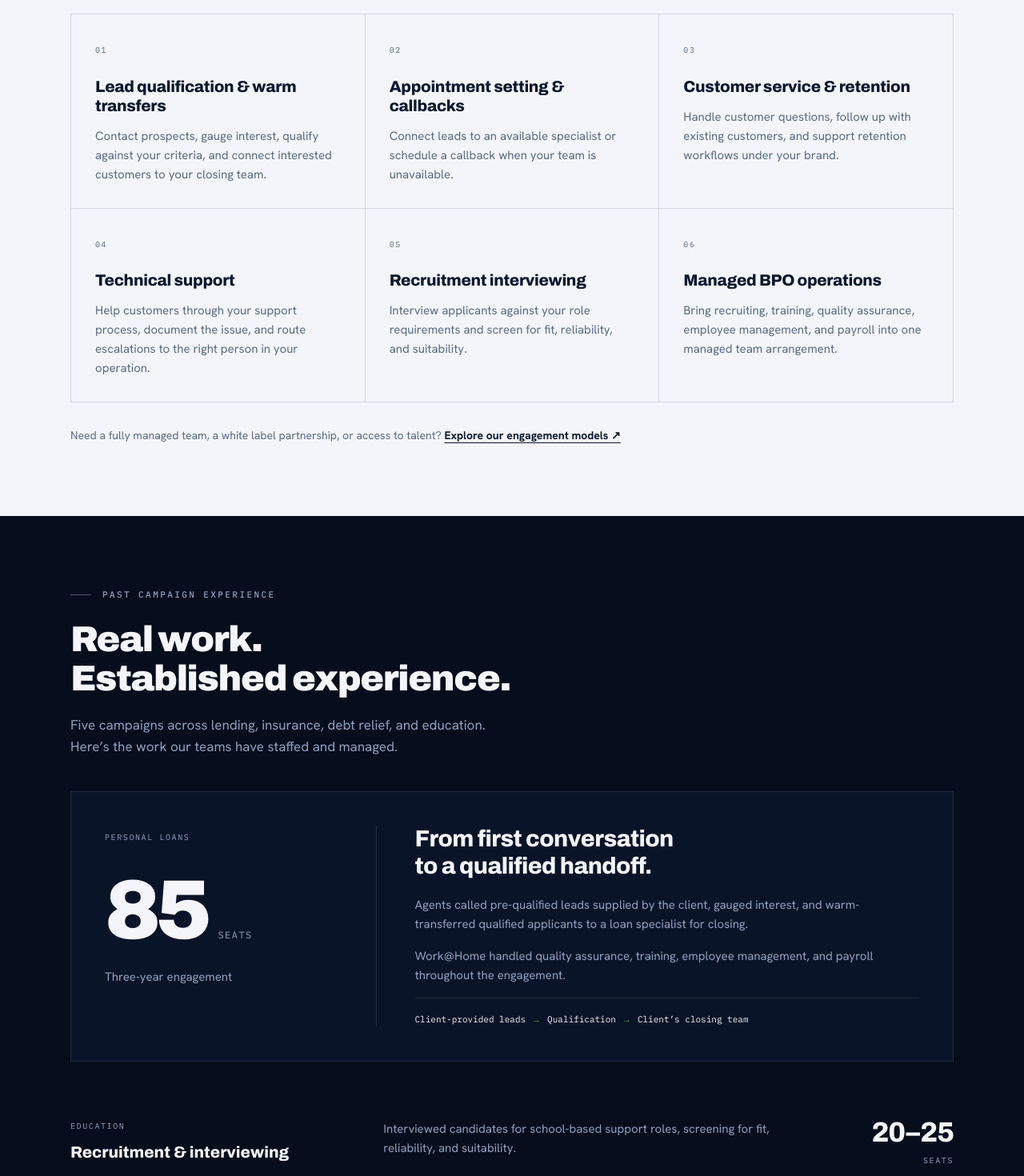
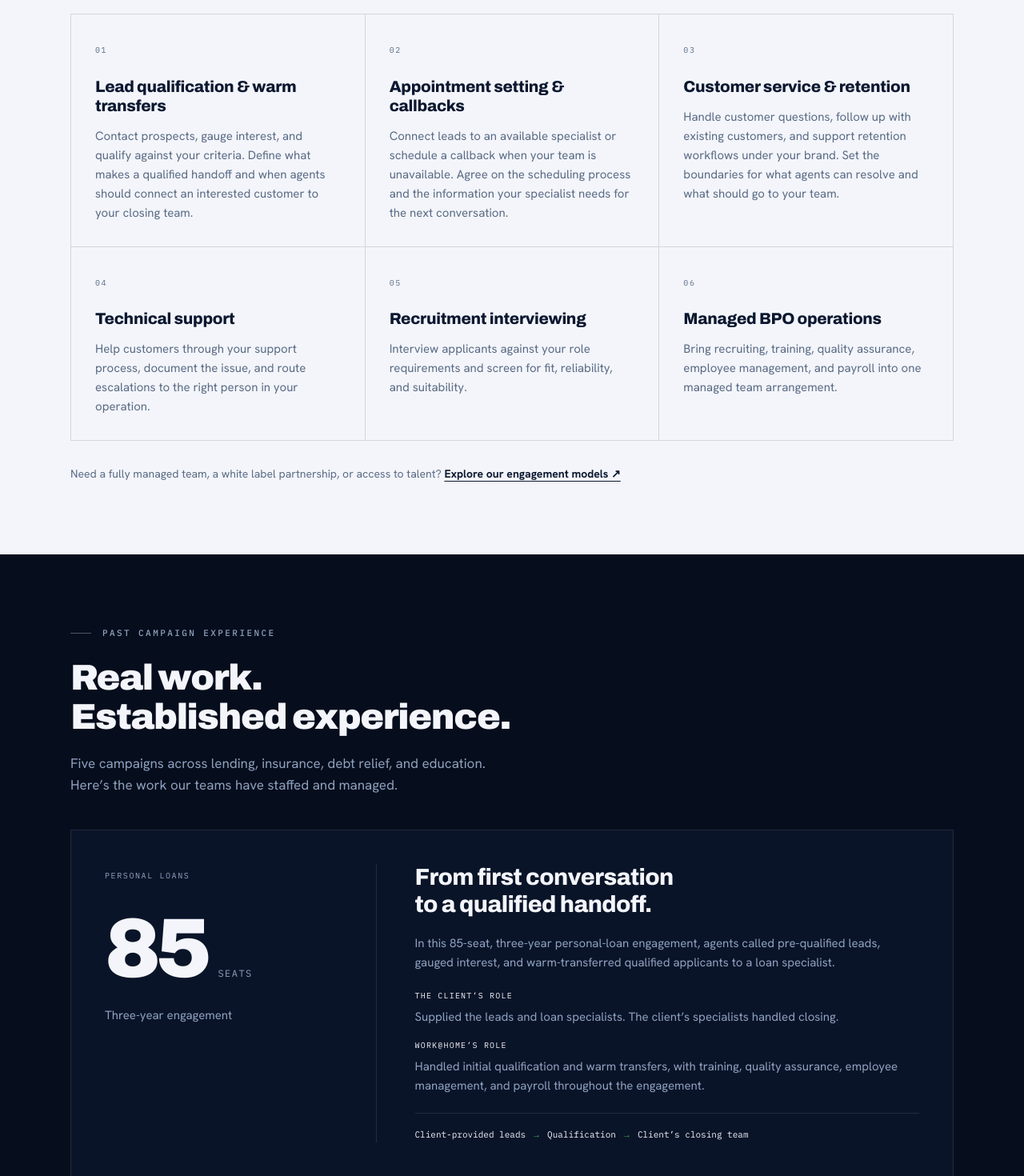
Before and after one commit to raelnv-arch/workathomecc-web, a Next.js app: page /tijuana-call-center in a window 1280 px wide. Shown: the part 1160-2630 px from the top of the page at 80% size. Built offline with nearby package versions, Linux system fonts and the light colour scheme.

Commit message:
Restore legacy contact URL and expand Tijuana service details

```diff
--- a/app/HomePage.tsx
+++ b/app/HomePage.tsx
@@ -464,6 +464,10 @@ export default function HomePage() {
           <div className="svc-aside rv">
             <p className="eyebrow">Engagement models</p>
             <h2 className="svc-head">Three ways to run your operation. One standard of control.</h2>
+            <p className="svc-intro">Explore the work your team can take on, from lead qualification and warm transfers to customer service and retention.</p>
+            <a className="svc-detail-link" href="/tijuana-call-center">
+              <span>Explore call center &amp; BPO services in Tijuana</span><span aria-hidden="true">↗</span>
+            </a>
           </div>
           <div className="svc-grid rv rv2">
             <article className="svc">
--- a/app/globals.css
+++ b/app/globals.css
@@ -311,6 +311,11 @@ html { scroll-behavior: smooth; }
   letter-spacing: -.02em; line-height: 1.08; max-width: 22ch; text-wrap: balance; margin-bottom: 54px;
 }
 .svc-aside .svc-head { font-size: clamp(25px, 2.5vw, 36px); max-width: none; margin-bottom: 0; }
+.svc-intro { color: var(--mist-ink); font-size: 14px; line-height: 1.7; margin-top: 22px; max-width: 38ch; }
+.svc-detail-link { display: inline-flex; align-items: flex-start; gap: 14px; margin-top: 20px; color: var(--ink); font-size: 14px; line-height: 1.6; font-weight: 700; text-decoration: underline; text-underline-offset: 4px; }
+.svc-detail-link > span:last-child { flex-shrink: 0; }
+.svc-detail-link:hover { text-decoration-thickness: 2px; }
+.svc-detail-link:focus-visible { outline: 2px solid var(--ink); outline-offset: 6px; }
 .svc-grid { display: grid; grid-template-columns: repeat(3, 1fr); border: 1px solid var(--hair-l); }
 .svc {
   --card-mut: var(--mist-ink);
@@ -342,6 +347,7 @@ html { scroll-behavior: smooth; }
 .services-video .svc-layout { position: relative; z-index: 1; }
 .services-video .svc-aside .svc-head { text-shadow: 0 2px 30px rgba(243, 245, 250, .92), 0 0 4px rgba(243, 245, 250, .7); }
 .services-video .svc-aside .eyebrow { text-shadow: 0 1px 12px rgba(243, 245, 250, .96), 0 0 3px rgba(243, 245, 250, .85); }
+.services-video .svc-intro, .services-video .svc-detail-link { text-shadow: 0 1px 12px rgba(243, 245, 250, .98), 0 0 3px rgba(243, 245, 250, .9); }
 .services-video .svc-grid {
   background: rgba(243, 245, 250, .82);
   -webkit-backdrop-filter: blur(14px);
--- a/app/tijuana-call-center/page.module.css
+++ b/app/tijuana-call-center/page.module.css
@@ -50,6 +50,9 @@
 .featuredMetric p { color: var(--mist); font-size: 14px; }
 .featured h3 { font-family: var(--disp); font-size: 29px; line-height: 1.15; font-weight: 800; letter-spacing: -.02em; margin-bottom: 20px; }
 .featured div > p { color: var(--mist); font-size: 15px; margin-bottom: 16px; }
+.campaignScope { display: grid; gap: 16px; margin: 22px 0; }
+.campaignScope dt { font-family: var(--mono); font-size: 10px; letter-spacing: .12em; text-transform: uppercase; color: var(--paper); margin-bottom: 6px; }
+.campaignScope dd { margin: 0; font-size: 15px; color: var(--mist); }
 .workflow { display: flex; flex-wrap: wrap; gap: 8px; border-top: 1px solid var(--hair-d); padding-top: 18px; font-size: 11px; color: var(--paper); font-family: var(--mono); }
 .workflow > span { color: var(--signal); }
 .campaign { display: grid; grid-template-columns: minmax(0, 1.05fr) minmax(0, 1.6fr) minmax(100px, .4fr); gap: 36px; align-items: center; padding: 26px 0; border-bottom: 1px solid var(--hair-d); }
@@ -71,6 +74,7 @@
 .operating { background: var(--night-2); border-top: 1px solid var(--hair-d); border-bottom: 1px solid var(--hair-d); }
 .operatingGrid, .faqGrid { display: grid; grid-template-columns: minmax(0, 1fr) minmax(0, 1.1fr); gap: 72px; align-items: start; }
 .operating .sectionHead { margin-bottom: 0; }
+.operating .sectionHead > p:not(:first-child) { color: var(--mist); font-size: 17px; margin-top: 20px; }
 .operating .textLink { margin-top: 24px; }
 .steps { list-style: none; }
 .steps li { display: flex; gap: 26px; border-top: 1px solid var(--hair-d); padding: 24px 0; }
--- a/app/tijuana-call-center/page.tsx
+++ b/app/tijuana-call-center/page.tsx
@@ -15,9 +15,9 @@ export const metadata: Metadata = {
 };
 
 const services = [
-  { title: 'Lead qualification & warm transfers', text: 'Contact prospects, gauge interest, qualify against your criteria, and connect interested customers to your closing team.' },
-  { title: 'Appointment setting & callbacks', text: 'Connect leads to an available specialist or schedule a callback when your team is unavailable.' },
-  { title: 'Customer service & retention', text: 'Handle customer questions, follow up with existing customers, and support retention workflows under your brand.' },
+  { title: 'Lead qualification & warm transfers', text: 'Contact prospects, gauge interest, and qualify against your criteria. Define what makes a qualified handoff and when agents should connect an interested customer to your closing team.' },
+  { title: 'Appointment setting & callbacks', text: 'Connect leads to an available specialist or schedule a callback when your team is unavailable. Agree on the scheduling process and the information your specialist needs for the next conversation.' },
+  { title: 'Customer service & retention', text: 'Handle customer questions, follow up with existing customers, and support retention workflows under your brand. Set the boundaries for what agents can resolve and what should go to your team.' },
   { title: 'Technical support', text: 'Help customers through your support process, document the issue, and route escalations to the right person in your operation.' },
   { title: 'Recruitment interviewing', text: 'Interview applicants against your role requirements and screen for fit, reliability, and suitability.' },
   { title: 'Managed BPO operations', text: 'Bring recruiting, training, quality assurance, employee management, and payroll into one managed team arrangement.' },
@@ -37,7 +37,9 @@ const faqs = [
   { question: 'Are your agents remote, and do we need to visit an office?', answer: 'Our delivery model is remote, with headquarters in Tijuana, Baja California. Many of our agents work from home. Client coordination, training, instructions, and payments are handled online; an office visit is not required to work with us.' },
   { question: 'Can agents work in our systems and under our brand?', answer: 'Yes. We build teams to work in your systems, follow your workflows, and represent your brand. System access, escalation paths, and reporting expectations are agreed during setup.' },
   { question: 'Do you supply leads or close sales?', answer: 'In our three-year personal-loan campaign, the client supplied the leads and loan specialists. Our agents handled initial qualification and warm transfers; the client’s specialists handled closing. We define lead sourcing, qualification criteria, and closing responsibilities for each engagement.' },
-  { question: 'How much does outsourcing cost, and how quickly can we start?', answer: 'Pricing and launch timing depend on the work, team size, schedule, training, and management scope. Share your current workflow and coverage needs so we can prepare a proposal and agree a launch plan.' },
+  { question: 'How do training, quality assurance, and reporting work?', answer: 'Our three-year lending engagement included training and quality assurance alongside employee management and payroll. For your campaign, we agree the training scope, quality criteria, reporting expectations, and escalation contacts during setup. The responsibilities depend on whether you choose a managed team, white label partnership, or talent access.' },
+  { question: 'What should we prepare before discussing a team?', answer: 'Bring an outline of the work, estimated workload, coverage hours and time zone, required languages, and the systems your team uses. For outbound work, explain where leads come from, what qualifies a prospect, and who handles the next step. These details help us define responsibilities and staffing.' },
+  { question: 'How much does outsourcing cost, and how quickly can we start?', answer: 'Pricing and launch timing depend on the work, team size, schedule, training, and management scope. We agree the proposal and launch plan around those requirements. System access, training materials, and a clear handoff process are part of the setup discussion.' },
 ];
 
 const schema = {
@@ -135,7 +137,15 @@ export default function TijuanaCallCenterPage() {
             </div>
             <article className={styles.featured}>
               <div className={styles.featuredMetric}><span className={styles.smallLabel}>Personal loans</span><strong>85<span>seats</span></strong><p>Three-year engagement</p></div>
-              <div><h3>From first conversation<br />to a qualified handoff.</h3><p>Agents called pre-qualified leads supplied by the client, gauged interest, and warm-transferred qualified applicants to a loan specialist for closing.</p><p>Work@Home handled quality assurance, training, employee management, and payroll throughout the engagement.</p><span className={styles.workflow}>Client-provided leads <span aria-hidden="true">→</span> Qualification <span aria-hidden="true">→</span> Client’s closing team</span></div>
+              <div>
+                <h3>From first conversation<br />to a qualified handoff.</h3>
+                <p>In this 85-seat, three-year personal-loan engagement, agents called pre-qualified leads, gauged interest, and warm-transferred qualified applicants to a loan specialist.</p>
+                <dl className={styles.campaignScope}>
+                  <div><dt>The client’s role</dt><dd>Supplied the leads and loan specialists. The client’s specialists handled closing.</dd></div>
+                  <div><dt>Work@Home’s role</dt><dd>Handled initial qualification and warm transfers, with training, quality assurance, employee management, and payroll throughout the engagement.</dd></div>
+                </dl>
+                <span className={styles.workflow}>Client-provided leads <span aria-hidden="true">→</span> Qualification <span aria-hidden="true">→</span> Client’s closing team</span>
+              </div>
             </article>
             <div className={styles.campaigns}>
               {campaigns.map(campaign => <article className={styles.campaign} key={campaign.task}>
@@ -166,14 +176,16 @@ export default function TijuanaCallCenterPage() {
           <div className={`wrap ${styles.operatingGrid}`}>
             <div className={styles.sectionHead}>
               <p className="eyebrow">Remote delivery. Managed operations.</p>
-              <h2 id="operating-heading">Built in Tijuana.<br />Connected to you.</h2>
+              <h2 id="operating-heading">How we set up your<br />outsourced team.</h2>
               <p>Our headquarters are in Baja California. Many of our agents work from home, and client coordination, training, instructions, and payments happen online. You can work with us without an office visit.</p>
+              <p>The setup discussion connects your business goals to the work agents will do. Responsibilities vary with your engagement model, so we agree the scope before launch.</p>
               <a className={styles.textLink} href="/#team">Meet our leadership <span aria-hidden="true">↗</span></a>
             </div>
             <ol className={styles.steps}>
-              <li><span className={styles.number}>01</span><div><h3>Define the work</h3><p>Agree on responsibilities, qualification criteria, coverage, systems, reporting, and escalation paths.</p></div></li>
-              <li><span className={styles.number}>02</span><div><h3>Prepare the team</h3><p>Match staffing and training to your workflow, brand, and chosen engagement model.</p></div></li>
-              <li><span className={styles.number}>03</span><div><h3>Manage the delivery</h3><p>Launch with agreed oversight, quality checks, and communication so you can follow the work as it happens.</p></div></li>
+              <li><span className={styles.number}>01</span><div><h3>Define scope and coverage</h3><p>Outline the tasks, expected workload, required languages, and coverage hours in your business time zone. Agree which responsibilities stay with your team and which move to Work@Home.</p></div></li>
+              <li><span className={styles.number}>02</span><div><h3>Plan training and system access</h3><p>Agree the training materials, workflows, brand guidelines, and access agents need in your systems. Match staffing and training responsibilities to your chosen engagement model.</p></div></li>
+              <li><span className={styles.number}>03</span><div><h3>Set handoffs and escalation paths</h3><p>For lead qualification, define the criteria for a warm transfer and the callback process when a specialist is unavailable. For support, agree what agents can resolve and who handles escalations.</p></div></li>
+              <li><span className={styles.number}>04</span><div><h3>Agree quality checks and reporting</h3><p>Set expectations for oversight, quality assurance, progress reporting, and communication. Define the contacts and review process for campaign changes so both teams know how to raise issues and adjust the work.</p></div></li>
             </ol>
           </div>
         </section>
```
Also changed, not shown: next.config.mjs (+9 -0 lines).
